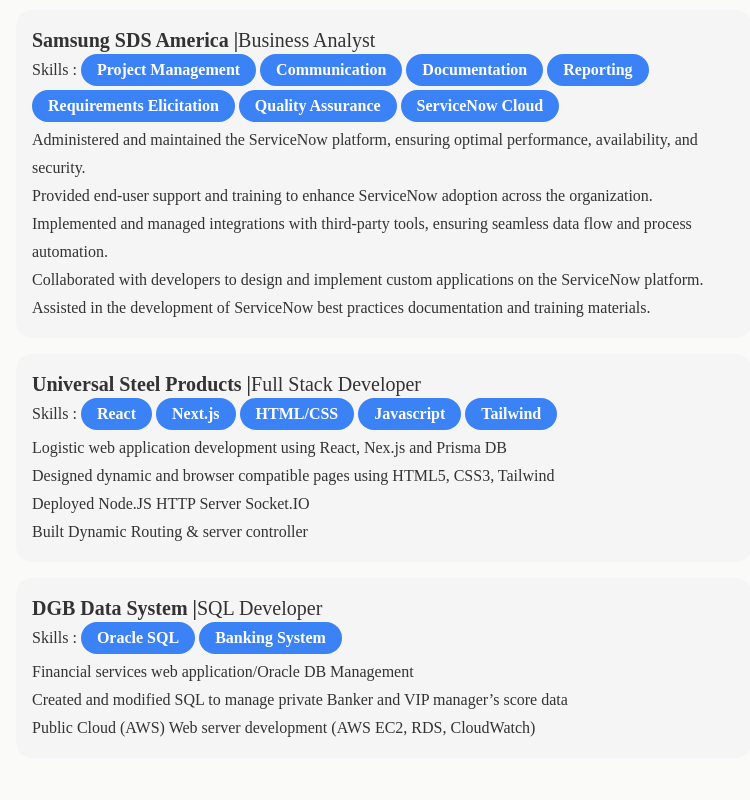
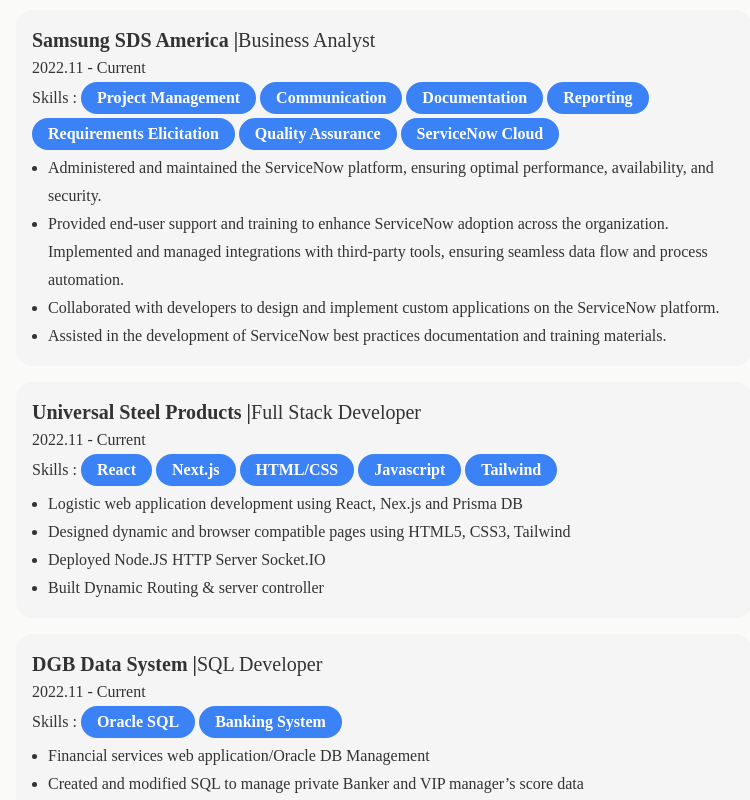
Before and after one commit to disciplechoi/portfolio, a React (Create React App) app: page / in a window 1280 px wide. Shown: the part 640-1440 px from the top of the page, without its empty margins (256-1006 px from the left). Built offline with nearby package versions, Linux system fonts and the light colour scheme.

Commit message:
infinite animation

```diff
--- a/public/index.html
+++ b/public/index.html
@@ -24,7 +24,7 @@
       work correctly both with client-side routing and a non-root public URL.
       Learn how to configure a non-root public URL by running `npm run build`.
     -->
-    <title>Jihye S</title>
+    <title>About Jihye S</title>
   </head>
   <body>
     <div id="root"></div>
--- a/src/Experience.js
+++ b/src/Experience.js
@@ -1,16 +1,57 @@
-
+import React, {useEffect, useState} from 'react';
 
 export default function Experience(){
+
+  const [cardVisibilities, setCardVisibilities] = useState([]);
+
+  const handleIntersection = (entries, observer) => {
+    entries.forEach((entry, index) => {
+      if (entry.isIntersecting) {
+        setCardVisibilities((prev) => {
+          const newVisibilities = [...prev];
+          newVisibilities[index] = true;
+          return newVisibilities;
+        });
+        observer.unobserve(entry.target);
+      }
+    });
+  };
+
+  useEffect(() => {
+    const observers = [];
+
+    // 각 카드에 대해 Intersection Observer 생성 및 설정
+    document.querySelectorAll('.experience-card').forEach((card, index) => {
+      const observer = new IntersectionObserver(handleIntersection, {
+        root: null,
+        rootMargin: '0px',
+        threshold: 0.5,
+      });
+
+      observers.push(observer);
+
+      observer.observe(card);
+
+      // 초기에 각 카드의 가시성 상태를 false로 설정
+      setCardVisibilities((prev) => [...prev, false]);
+    });
+
+    // 컴포넌트 언마운트 시에 Intersection Observers 해제
+    return () => {
+      observers.forEach((observer) => observer.disconnect());
+    };
+  }, []); // useEffect의 두 번째 매개변수에 빈 배열을 전달하여 한 번만 실행되도록 함
     return(
     <>
     <div className="experience text-left pt-10">
         <h1 className="font-bold text-3xl">Experience</h1>
 
-        <div className="experience-card">
+        <div className={`experience-card ${cardVisibilities[0] ? 'fade-in' : ''}`}>
             <div className="job-title flex">
               <h2 className="text-xl font-bold">Samsung SDS America | </h2>
               <h3 className="text-xl"> Business Analyst</h3>
             </div>
+            <p>2022.11 - Current</p>
              Skills : <button class="text-base bg-blue-500 hover:bg-blue-700 text-white font-bold py-1 px-4 rounded-full mb-1 mr-1">Project Management</button>
              <button class="text-base bg-blue-500 hover:bg-blue-700 text-white font-bold py-1 px-4 rounded-full mb-1 mr-1">Communication</button>
              <button class="text-base bg-blue-500 hover:bg-blue-700 text-white font-bold py-1 px-4 rounded-full mb-1 mr-1">Documentation</button>
@@ -20,7 +61,7 @@
              <button class="text-base bg-blue-500 hover:bg-blue-700 text-white font-bold py-1 px-4 rounded-full mb-1 mr-1">ServiceNow Cloud</button>
               {/* <p>Skills  : ServiceNow Cloud Web Application Operation</p> */}
 
-            <ul>
+            <ul className="list-disc ml-4">
                 <li>Administered and maintained the ServiceNow platform, ensuring optimal performance, availability, and security.</li>
                 <li>Provided end-user support and training to enhance ServiceNow adoption across the organization. Implemented and managed integrations with third-party tools, ensuring seamless data flow and process automation.</li>
                 <li>Collaborated with developers to design and implement custom applications on the ServiceNow platform.</li>
@@ -28,11 +69,12 @@
             </ul>
         </div>
 
-      <div className="experience-card">
+      <div className={`experience-card ${cardVisibilities[1] ? 'fade-in' : ''}`}>
         <div className="job-title flex">
           <h2 className="text-xl font-bold">Universal Steel Products | </h2>
           <h3 className="text-xl">Full Stack Developer</h3>
         </div>
+        <p>2022.11 - Current</p>
           Skills : <button class="text-base bg-blue-500 hover:bg-blue-700 text-white font-bold py-1 px-4 rounded-full mb-1 mr-1">React</button>
              <button class="text-base bg-blue-500 hover:bg-blue-700 text-white font-bold py-1 px-4 rounded-full mb-1 mr-1">Next.js</button>
              <button class="text-base bg-blue-500 hover:bg-blue-700 text-white font-bold py-1 px-4 rounded-full mb-1 mr-1">HTML/CSS</button>
@@ -41,7 +83,7 @@
              {/* <button class="text-base bg-blue-500 hover:bg-blue-700 text-white font-bold py-1 px-4 rounded-full mb-1">Quality Assurance</button> */}
              {/* <button class="text-base bg-blue-500 hover:bg-blue-700 text-white font-bold py-1 px-4 rounded-full mb-1">ServiceNow Cloud</button> */}
           {/* <p>Skills  : ServiceNow Cloud Platform Operation</p> */}
-        <ul>
+        <ul className="list-disc ml-4">
             <li>Logistic web application development using React, Nex.js and Prisma DB</li>
             <li>Designed dynamic and browser compatible pages using HTML5, CSS3, Tailwind</li>
             <li>Deployed Node.JS HTTP Server Socket.IO</li>
@@ -49,16 +91,17 @@
         </ul>
       </div>
 
-      <div className="experience-card">
+      <div className={`experience-card ${cardVisibilities[2] ? 'fade-in' : ''}`}>
         <div className="job-title flex">
           <h2 className="text-xl font-bold">DGB Data System | </h2>
           <h3 className="text-xl">SQL Developer</h3>
         </div>
+        <p>2022.11 - Current</p>
         Skills : <button class="text-base bg-blue-500 hover:bg-blue-700 text-white font-bold py-1 px-4 rounded-full mb-1 mr-1">Oracle SQL</button>
              <button class="text-base bg-blue-500 hover:bg-blue-700 text-white font-bold py-1 px-4 rounded-full mb-1">Banking System</button>
              {/* <button class="text-base bg-blue-500 hover:bg-blue-700 text-white font-bold py-1 px-4 rounded-full mb-1">HTML/CSS</button> */}
 
-        <ul>
+        <ul className="list-disc ml-4">
             <li>Financial services web application/Oracle DB Management</li>
             <li>Created and modified SQL to manage private Banker and VIP manager’s score data</li>
             <li>Public Cloud (AWS) Web server development (AWS EC2, RDS, CloudWatch)</li>
--- a/src/index.css
+++ b/src/index.css
@@ -83,3 +83,19 @@
     /* background-color : black; */
     border: solid 1px #333333;
 }
+
+/* CSS 파일 또는 스타일 섹션에서 정의 */
+@keyframes fadeIn {
+    from {
+      opacity: 0;
+      transform: translateY(20px); /* 원하는 시작 위치나 다른 속성으로 조절 가능 */
+    }
+    to {
+      opacity: 1;
+      transform: translateY(0);
+    }
+  }
+
+  .fade-in {
+    animation: fadeIn 0.5s ease-out; /* 애니메이션 지속 시간 및 이징 함수 조절 가능 */
+  }
```
